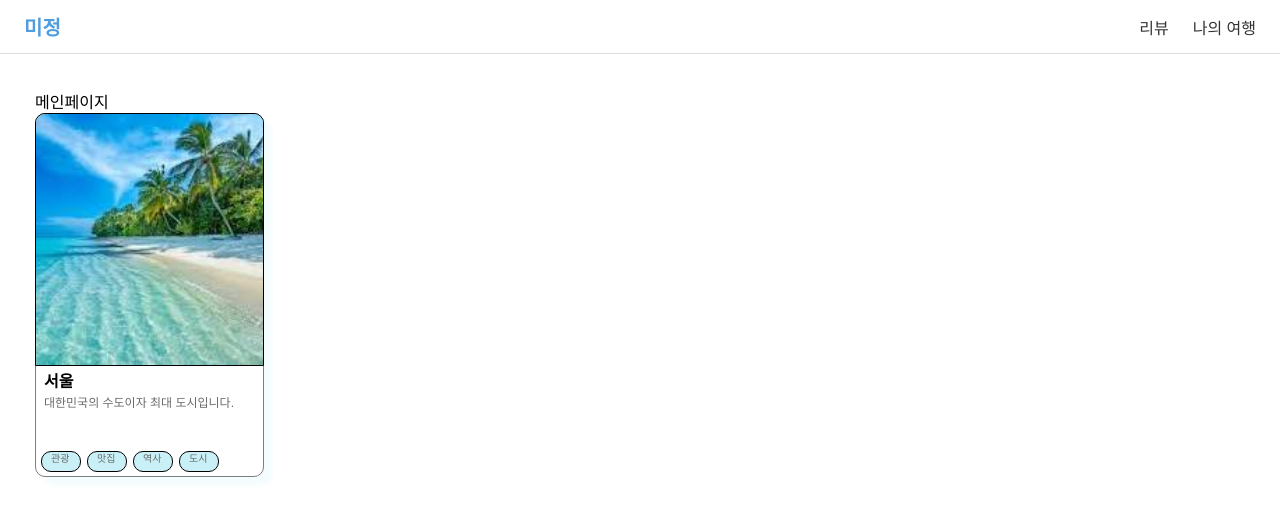
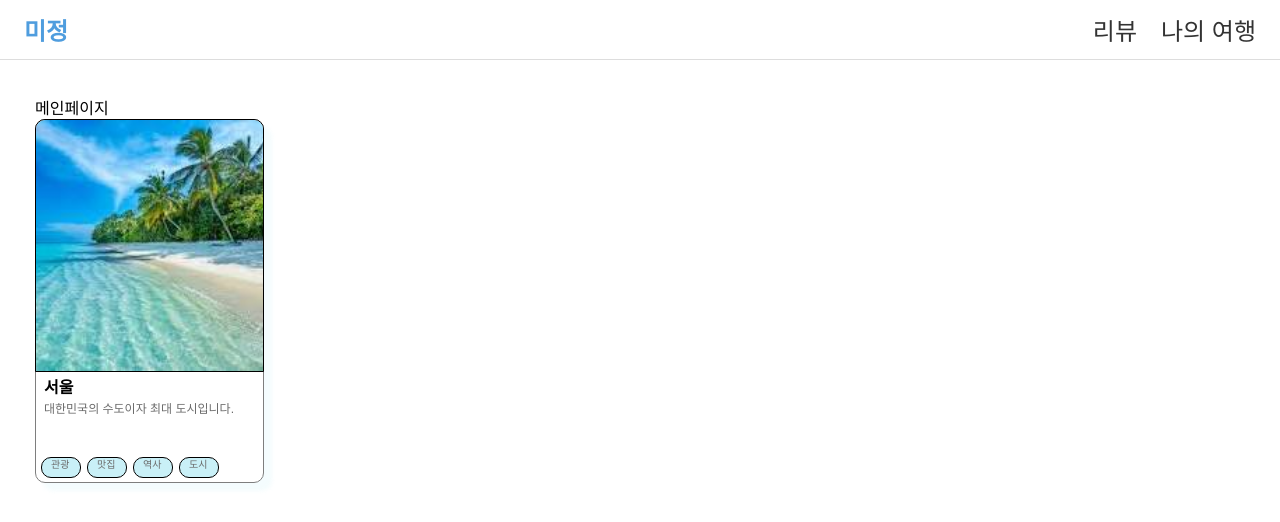
Before and after one commit to prgrms-aibe-devcourse/AIBE2-Project1-Team01, a React (Create React App) app in the folder travel-project/: page / in a window 1280 px wide. Shown: the top 522 px of the page. Built offline with nearby package versions, Linux system fonts and the light colour scheme.

Commit message:
fix: navbar css 수정

```diff
--- a/travel-project/src/components/Navbar.css
+++ b/travel-project/src/components/Navbar.css
@@ -5,6 +5,7 @@
     align-items: center;
     justify-content: space-between;
     border-bottom: 1px solid #ddd;
+    font-family: 'Noto Sans KR', sans-serif;
   }
 
   .navbar-left {
@@ -12,11 +13,6 @@
     align-items: center;
   }
 
-  .navbar-logo {
-    font-size: 20px;
-    font-weight: bold;
-    color: #4F9DDE; /* 메인 컬러 */
-  }
 
   .navbar-right {
     display: flex;
@@ -27,7 +23,7 @@
   .navbar-right a {
     text-decoration: none;
     color: #333;
-    font-size: 16px;
+    font-size: 24px;
     transition: all 0.3s ease;
   }
 
@@ -42,7 +38,7 @@
     pointer-events: none;
   }
   .navbar-logo {
-    font-size: 20px;
+    font-size: 24px;
     font-weight: bold;
     color: #4F9DDE;
     text-decoration: none;
```
